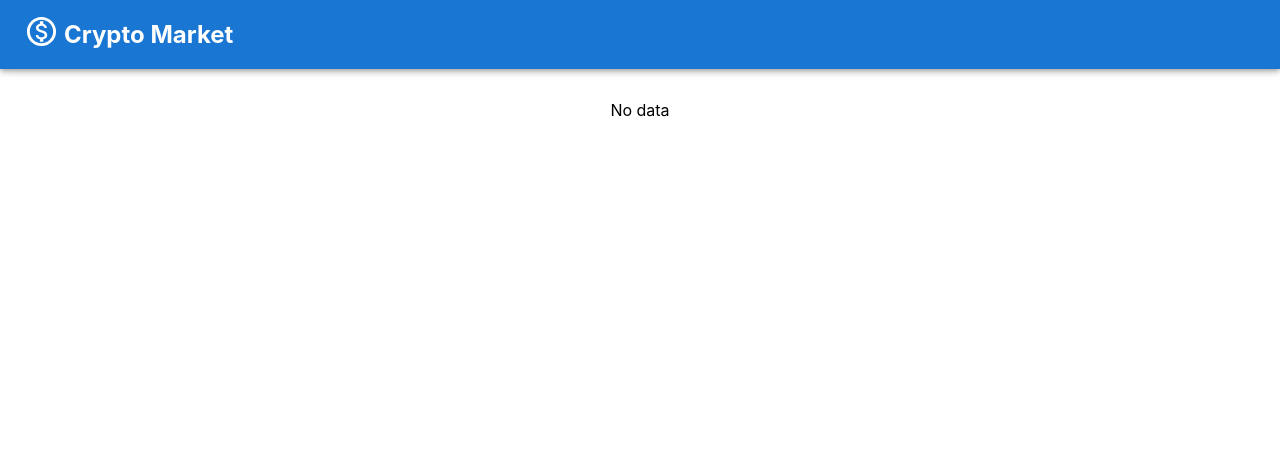
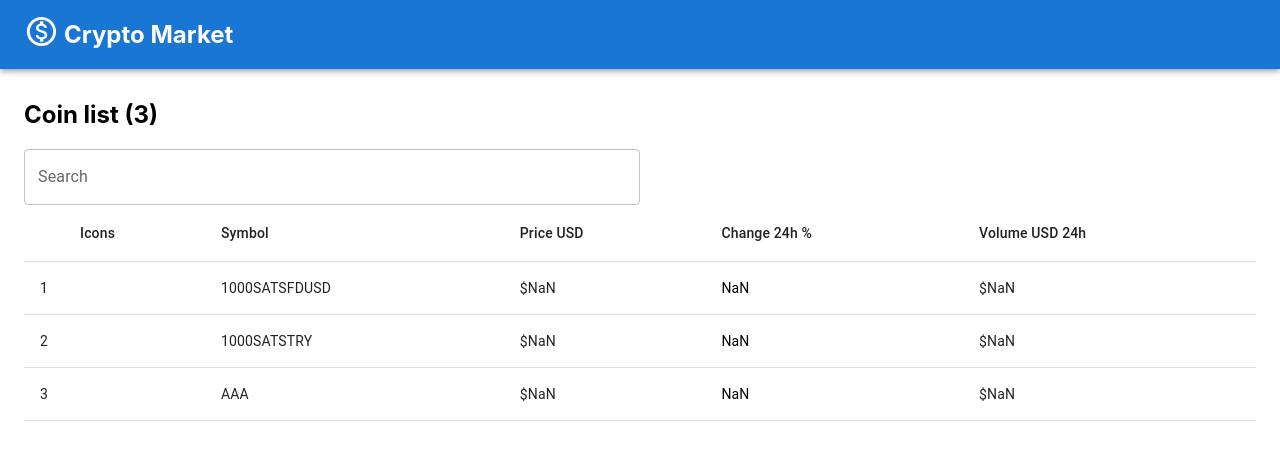
Before and after one commit to filipaniu/crypto-market, a React (Create React App) app: page / in a window 1280 px wide. Shown: the top 460 px of the page. Built offline with nearby package versions, Linux system fonts and the light colour scheme; no server answers; the HTML template or start-up script is replaced by a standard one.

Commit message:
Fix for flickering coin list pt.1/2

```diff
--- a/src/CoinList.js
+++ b/src/CoinList.js
@@ -4,6 +4,7 @@ import MarketValue from "./MarketValue";
 import './CoinList.css';
 import {useNavigate} from "react-router-dom";
 import * as _ from "lodash";
+import symbols from './symbols.json'
 
 const CurrencyFormatter = new Intl.NumberFormat('en-US', {
     style: 'currency',
@@ -12,11 +13,11 @@ const CurrencyFormatter = new Intl.NumberFormat('en-US', {
 });
 
 function CoinList() {
-    const [wsData, setWsData] = useState([]);
+    const [wsData, setWsData] = useState(symbols.data);
     const [searchValue, setSearchValue] = useState("");
     const navigate = useNavigate();
 
-    let previousWsData;
+    let previousWsData = wsData;
 
     useEffect(() => {
         const ws = new WebSocket("wss://stream.binance.com:9443/ws/!ticker@arr");
@@ -29,6 +30,11 @@ function CoinList() {
             const sortedData = _.sortBy(union, ['s']);
             setWsData(sortedData);
             previousWsData = sortedData;
+
+            // TODO get all symbols from sortedData
+            // 1. map each object to get only 's' and write to console
+            // 2. Serialize data for Copy&Paste to symbols.json
+            console.log(sortedData);
         };
     }, []);
 
--- /dev/null
+++ b/src/symbols.json
@@ -0,0 +1,3 @@
+{
+    "data":[{"s":"1000SATSFDUSD"}, {"s":"1000SATSTRY"}, {"s":"AAA"}]
+}
```
